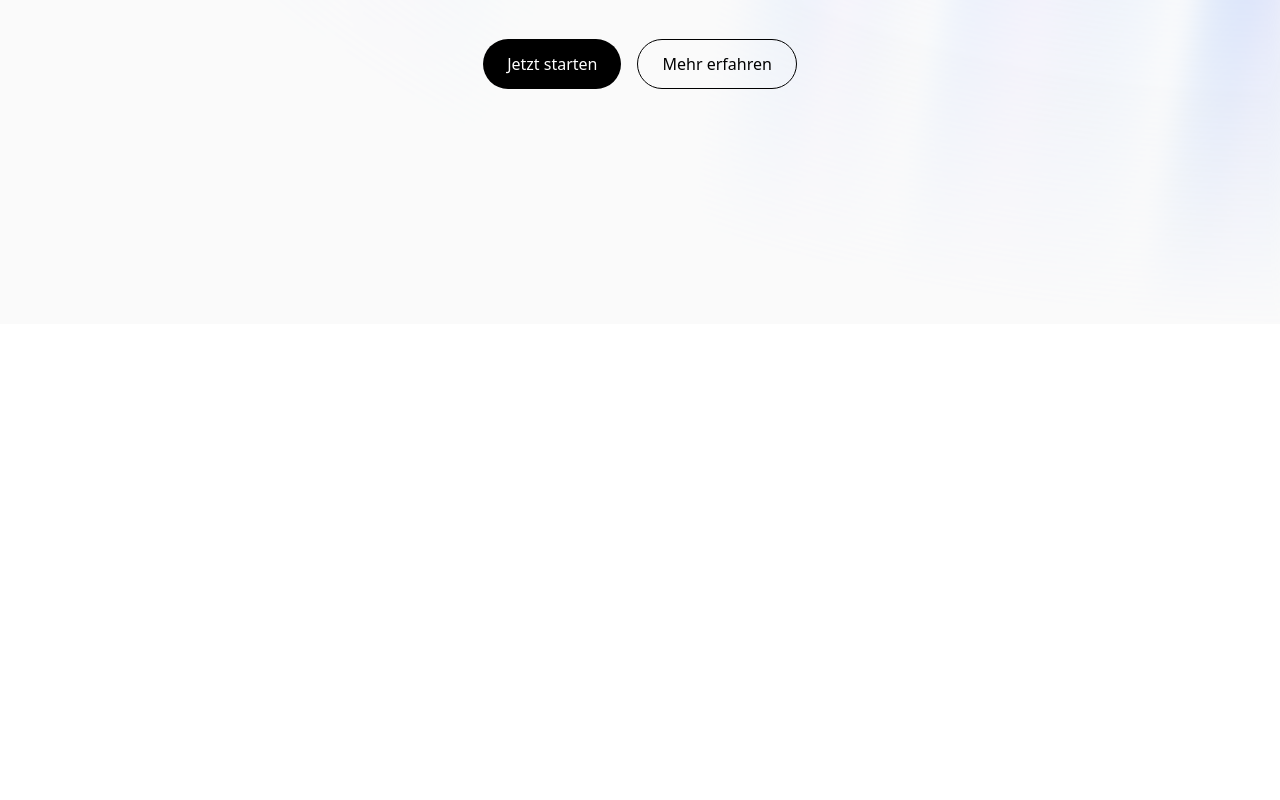
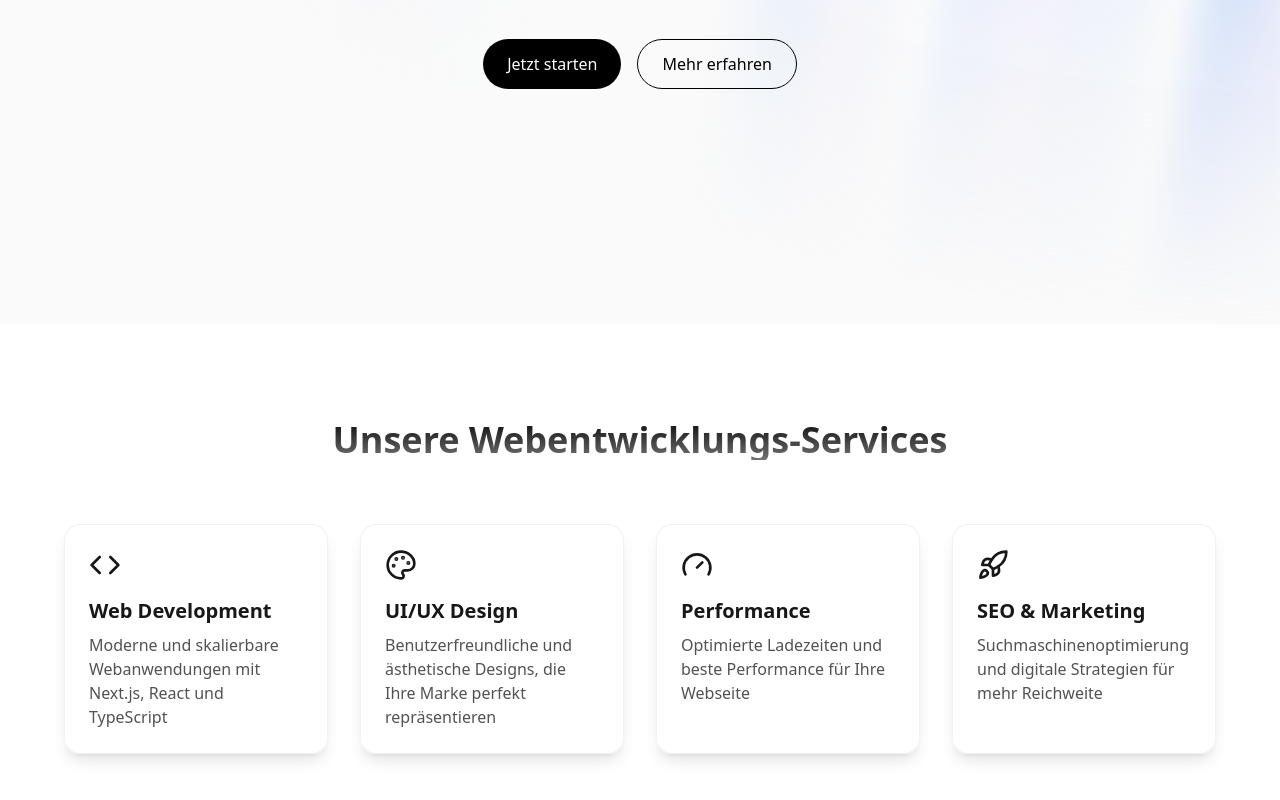
Before and after one commit to devware-ch/devware-landingpage, a Next.js app: page / in a window 1280 px wide. Shown: the part 476-1276 px from the top of the page. Before the commit the page ends 800 px from the top, so only its background shows below. Built offline with nearby package versions, Linux system fonts and the light colour scheme.

Commit message:
Services-Section

```diff
--- a/app/page.tsx
+++ b/app/page.tsx
@@ -2,10 +2,12 @@
 
 import { motion } from "framer-motion";
 import { AuroraBackground } from "@/components/ui/aurora-background";
+import { ServicesSection } from "@/components/services-section";
 
 export default function Home() {
   return (
-    <AuroraBackground>
+    <main className="relative">
+      <AuroraBackground className="min-h-screen">
         <motion.div
           initial={{ opacity: 0, y: 20 }}
           animate={{ opacity: 1, y: 0 }}
@@ -13,7 +15,7 @@ export default function Home() {
             duration: 1,
             ease: "easeOut",
           }}
-        className="relative flex flex-col gap-6 items-center justify-center px-4 max-w-4xl mx-auto text-center"
+          className="relative flex flex-col gap-6 items-center justify-center min-h-[80vh] px-4 max-w-4xl mx-auto text-center"
         >
           <h1 className="text-4xl md:text-6xl lg:text-7xl font-bold bg-clip-text text-transparent bg-gradient-to-b from-neutral-950 to-neutral-500 dark:from-neutral-50 dark:to-neutral-400">
             Willkommen bei DevWare
@@ -31,5 +33,9 @@ export default function Home() {
           </div>
         </motion.div>
       </AuroraBackground>
+      <div className="relative z-10 bg-white/80 dark:bg-black/80 backdrop-blur-sm">
+        <ServicesSection />
+      </div>
+    </main>
   );
 }
--- /dev/null
+++ b/components/services-section.tsx
@@ -0,0 +1,69 @@
+"use client";
+
+import { motion } from "framer-motion";
+import { Code, Palette, Rocket, Gauge } from "lucide-react";
+
+const services = [
+  {
+    icon: <Code className="w-8 h-8" />,
+    title: "Web Development",
+    description: "Moderne und skalierbare Webanwendungen mit Next.js, React und TypeScript"
+  },
+  {
+    icon: <Palette className="w-8 h-8" />,
+    title: "UI/UX Design",
+    description: "Benutzerfreundliche und ästhetische Designs, die Ihre Marke perfekt repräsentieren"
+  },
+  {
+    icon: <Gauge className="w-8 h-8" />,
+    title: "Performance",
+    description: "Optimierte Ladezeiten und beste Performance für Ihre Webseite"
+  },
+  {
+    icon: <Rocket className="w-8 h-8" />,
+    title: "SEO & Marketing",
+    description: "Suchmaschinenoptimierung und digitale Strategien für mehr Reichweite"
+  }
+];
+
+export function ServicesSection() {
+  return (
+    <section className="py-24 px-4">
+      <motion.div
+        initial={{ opacity: 0, y: 20 }}
+        whileInView={{ opacity: 1, y: 0 }}
+        viewport={{ once: true }}
+        transition={{ duration: 0.8 }}
+        className="max-w-6xl mx-auto"
+      >
+        <h2 className="text-3xl md:text-4xl font-bold text-center mb-16 bg-clip-text text-transparent bg-gradient-to-b from-neutral-950 to-neutral-500 dark:from-neutral-50 dark:to-neutral-400">
+          Unsere Webentwicklungs-Services
+        </h2>
+
+        <div className="grid grid-cols-1 md:grid-cols-2 lg:grid-cols-4 gap-8">
+          {services.map((service, index) => (
+            <motion.div
+              key={index}
+              initial={{ opacity: 0, y: 20 }}
+              whileInView={{ opacity: 1, y: 0 }}
+              viewport={{ once: true }}
+              transition={{ duration: 0.5, delay: index * 0.1 }}
+              className="group p-6 rounded-2xl bg-white/80 dark:bg-neutral-900/80 backdrop-blur-sm shadow-lg hover:shadow-xl transition-all duration-300 border border-neutral-200/50 dark:border-neutral-800/50"
+              whileHover={{ y: -5 }}
+            >
+              <div className="mb-4 text-neutral-900 dark:text-neutral-50 transition-transform duration-300 group-hover:scale-110">
+                {service.icon}
+              </div>
+              <h3 className="text-xl font-semibold mb-2 text-neutral-900 dark:text-neutral-50">
+                {service.title}
+              </h3>
+              <p className="text-neutral-600 dark:text-neutral-400">
+                {service.description}
+              </p>
+            </motion.div>
+          ))}
+        </div>
+      </motion.div>
+    </section>
+  );
+}
--- a/components/ui/aurora-background.tsx
+++ b/components/ui/aurora-background.tsx
@@ -14,10 +14,9 @@ export const AuroraBackground = ({
   ...props
 }: AuroraBackgroundProps) => {
   return (
-    <main>
     <div
       className={cn(
-          "relative flex flex-col  h-[100vh] items-center justify-center bg-zinc-50 dark:bg-zinc-900  text-slate-950 transition-bg",
+        "relative flex flex-col h-[100vh] items-center justify-center bg-zinc-50 dark:bg-zinc-900 text-slate-950 transition-bg",
         className
       )}
       {...props}
@@ -47,6 +46,5 @@ export const AuroraBackground = ({
       </div>
       {children}
     </div>
-    </main>
   );
 };
```
Lines whose indentation alone changed are shown as unchanged.
